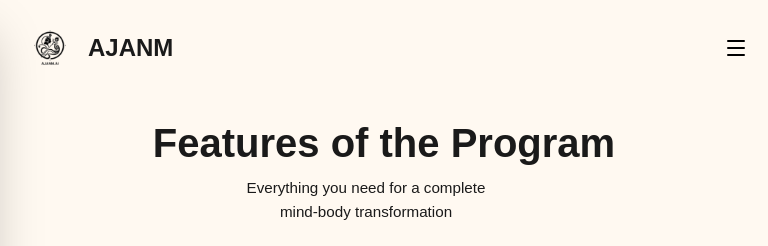
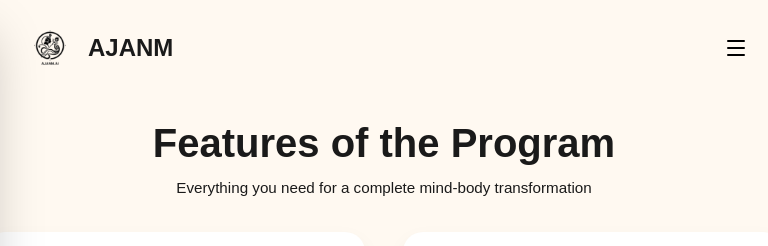
Before and after one commit to AkshitaGaur-hub/Ajanm, a React (Vite) app: page /features in a window 768 px wide. Shown: the top 246 px of the page. Built offline with nearby package versions, Linux system fonts and the light colour scheme; the HTML template or start-up script is replaced by a standard one.

Commit message:
features

```diff
--- a/src/components/Feature.jsx
+++ b/src/components/Feature.jsx
@@ -10,8 +10,7 @@ function Feature() {
             <Navbar />
             <div className='features'>
                 <h1 className='heading'>Features of the Program</h1>
-                <p className='para'>Everything you need for a complete </p>
-                <p className='para'>mind-body transformation</p>
+                <p className='para'>Everything you need for a complete mind-body transformation</p>
                 <div className="centercard">
                     <div className='card_container'>
                         <div className="card1">
--- a/src/components/Features.css
+++ b/src/components/Features.css
@@ -12,7 +12,6 @@
 }
 
 .para {
-  max-width: 700px;
   line-height: 1.5;
 }
 
@@ -426,3 +425,11 @@
     line-height: 1.6;
   }
 }
+
+@media (min-width: 670px) and (max-width: 1264px){
+.card_container {
+  display: grid;
+  grid-template-columns: repeat(2, 380px);
+  justify-content: center;
+}
+}
```
